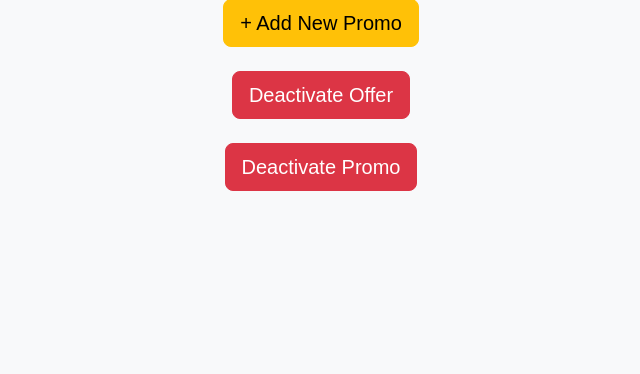
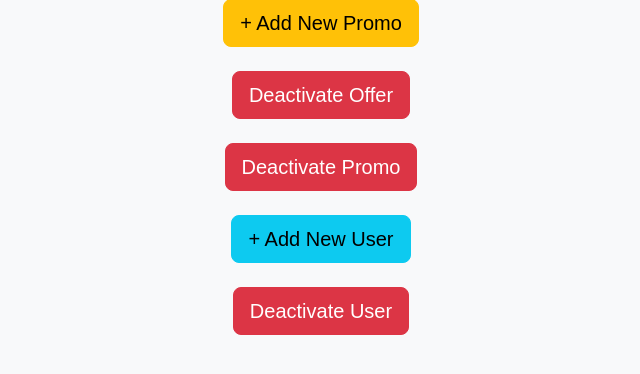
Before and after one commit to NimratSandhu/project-tempest, a Flask app: page /admin in a window 1280 px wide. Shown: the part 193-567 px from the top of the page, without its empty margins (319-959 px from the left). Run offline with Flask 3, Linux system fonts and the light colour scheme.

Commit message:
User model set up

```diff
--- a/app/static/js/admin.js
+++ b/app/static/js/admin.js
@@ -170,4 +170,88 @@ document.addEventListener("DOMContentLoaded", () => {
       responseMsg.textContent = "Failed to deactivate promo.";
     });
   });
+
+  const openUserFormBtn = document.getElementById("openUserFormBtn");
+  const userForm = document.getElementById("userForm");
+  const cancelUserBtn = document.getElementById("cancelUserBtn");
+  const addUserForm = document.getElementById("addUserForm");
+
+  openUserFormBtn.addEventListener("click", () => {
+    userForm.classList.remove("d-none");
+    openUserFormBtn.classList.add("d-none");
+  });
+
+  cancelUserBtn.addEventListener("click", () => {
+    userForm.classList.add("d-none");
+    openUserFormBtn.classList.remove("d-none");
+    addUserForm.reset();
+    responseMsg.textContent = "";
+  });
+
+  addUserForm.addEventListener("submit", (event) => {
+    event.preventDefault();
+
+    const data = {
+      username: document.getElementById("username").value,
+      country: document.getElementById("country").value,
+      state: document.getElementById("state").value,
+      active: document.getElementById("user_active").checked
+    };
+
+    fetch("http://127.0.0.1:5000/users", {
+      method: "POST",
+      headers: { "Content-Type": "application/json" },
+      body: JSON.stringify(data)
+    })
+    .then(response => response.json())
+    .then(result => {
+      responseMsg.style.color = "green";
+      responseMsg.textContent = "User added successfully!";
+      addUserForm.reset();
+    })
+    .catch(error => {
+      console.error("Error:", error);
+      responseMsg.style.color = "red";
+      responseMsg.textContent = "Failed to add user.";
+    });
+  });
+
+  const deactivateUserBtn = document.getElementById("deactivateUserBtn");
+  const deactivateUserForm = document.getElementById("deactivateUserForm");
+  const cancelDeactivateUserBtn = document.getElementById("cancelDeactivateUserBtn");
+  const deactivateUserFormElem = document.getElementById("deactivateUserFormElem");
+
+  deactivateUserBtn.addEventListener("click", () => {
+    deactivateUserForm.classList.remove("d-none");
+    deactivateUserBtn.classList.add("d-none");
+  });
+
+  cancelDeactivateUserBtn.addEventListener("click", () => {
+    deactivateUserForm.classList.add("d-none");
+    deactivateUserBtn.classList.remove("d-none");
+    deactivateUserFormElem.reset();
+    responseMsg.textContent = "";
+  });
+
+  deactivateUserFormElem.addEventListener("submit", (event) => {
+    event.preventDefault();
+    const id = document.getElementById("deactivate_user_id").value;
+
+    fetch("http://127.0.0.1:5000/deactivate_user", {
+      method: "POST",
+      headers: { "Content-Type": "application/json" },
+      body: JSON.stringify({ id })
+    })
+    .then(response => response.json())
+    .then(result => {
+      responseMsg.style.color = "green";
+      responseMsg.textContent = "User deactivated successfully!";
+      deactivateUserFormElem.reset();
+    })
+    .catch(error => {
+      console.error("Error:", error);
+      responseMsg.style.color = "red";
+      responseMsg.textContent = "Failed to deactivate user.";
+    });
+  });
 });
--- a/app/templates/admin.html
+++ b/app/templates/admin.html
@@ -113,6 +113,50 @@
       <button type="button" id="cancelDeactivatePromoBtn" class="btn btn-secondary ms-2">Cancel</button>
     </form>
   </div>
+
+  <!-- Add User -->
+  <div class="d-flex justify-content-center mb-4">
+    <button id="openUserFormBtn" class="btn btn-info btn-lg">+ Add New User</button>
+  </div>
+  <div id="userForm" class="card shadow p-4 d-none">
+    <h4 class="mb-3">Create a New User</h4>
+    <form id="addUserForm">
+      <div class="mb-3">
+        <label for="username" class="form-label">Username</label>
+        <input type="text" class="form-control" id="username" required>
+      </div>
+      <div class="mb-3">
+        <label for="country" class="form-label">Country</label>
+        <input type="text" class="form-control" id="country" required>
+      </div>
+      <div class="mb-3">
+        <label for="state" class="form-label">State</label>
+        <input type="text" class="form-control" id="state" required>
+      </div>
+      <div class="form-check mb-3">
+        <input class="form-check-input" type="checkbox" id="user_active" checked>
+        <label class="form-check-label" for="user_active">Active</label>
+      </div>
+      <button type="submit" class="btn btn-success">Submit</button>
+      <button type="button" id="cancelUserBtn" class="btn btn-secondary ms-2">Cancel</button>
+    </form>
+  </div>
+
+  <!-- Deactivate User -->
+  <div class="d-flex justify-content-center mb-4">
+    <button id="deactivateUserBtn" class="btn btn-danger btn-lg">Deactivate User</button>
+  </div>
+  <div id="deactivateUserForm" class="card shadow p-4 d-none">
+    <h4 class="mb-3">Deactivate a User</h4>
+    <form id="deactivateUserFormElem">
+      <div class="mb-3">
+        <label for="deactivate_user_id" class="form-label">User ID</label>
+        <input type="text" class="form-control" id="deactivate_user_id" required>
+      </div>
+      <button type="submit" class="btn btn-danger">Deactivate</button>
+      <button type="button" id="cancelDeactivateUserBtn" class="btn btn-secondary ms-2">Cancel</button>
+    </form>
+  </div>
 </div>
 
 <script src="{{ url_for('static', filename='js/admin.js') }}"></script>
```
Also changed, not shown: app/models.py (+8 -0 lines), app/routes/api.py (+43 -1 lines), README.md.
